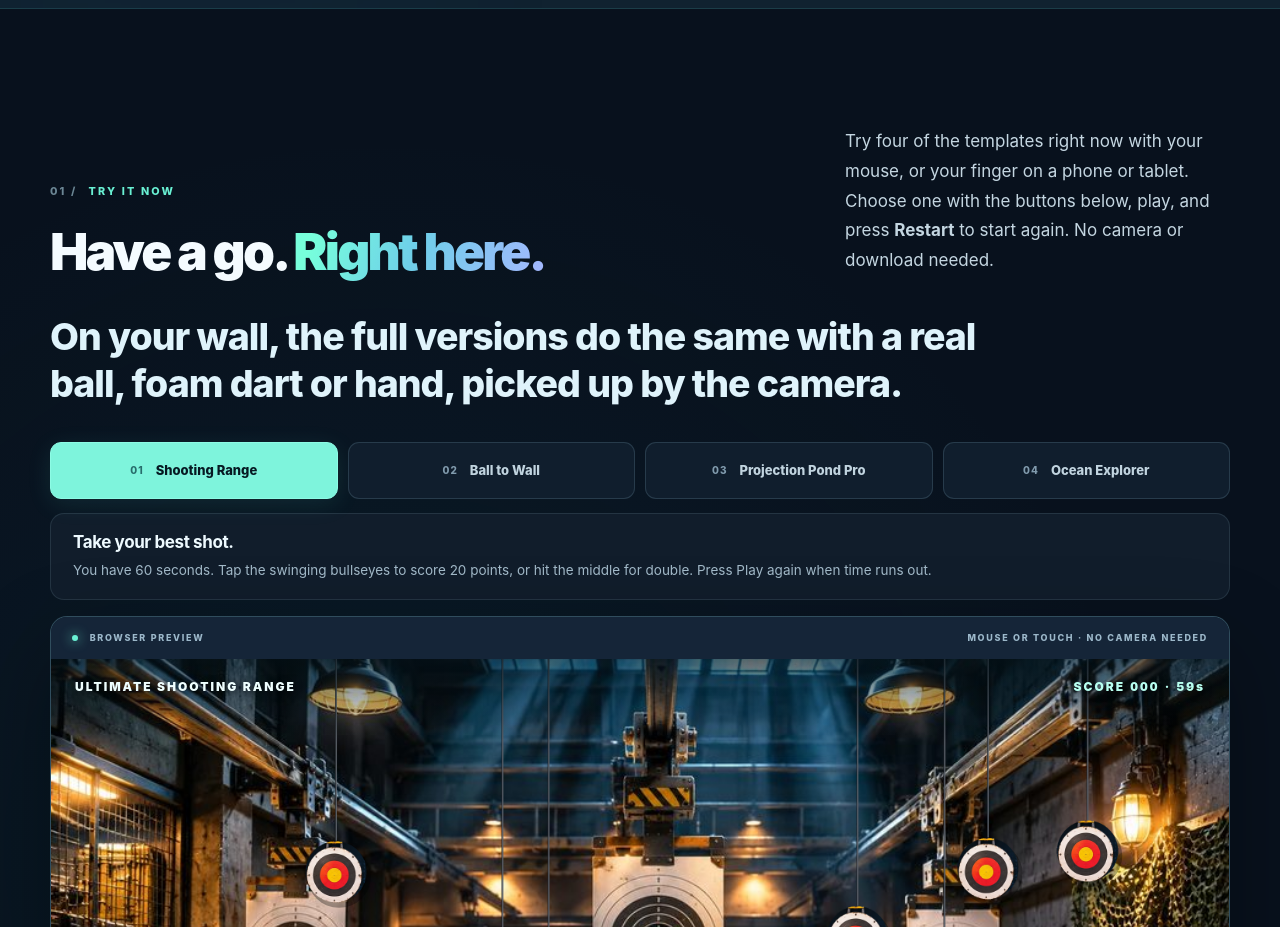
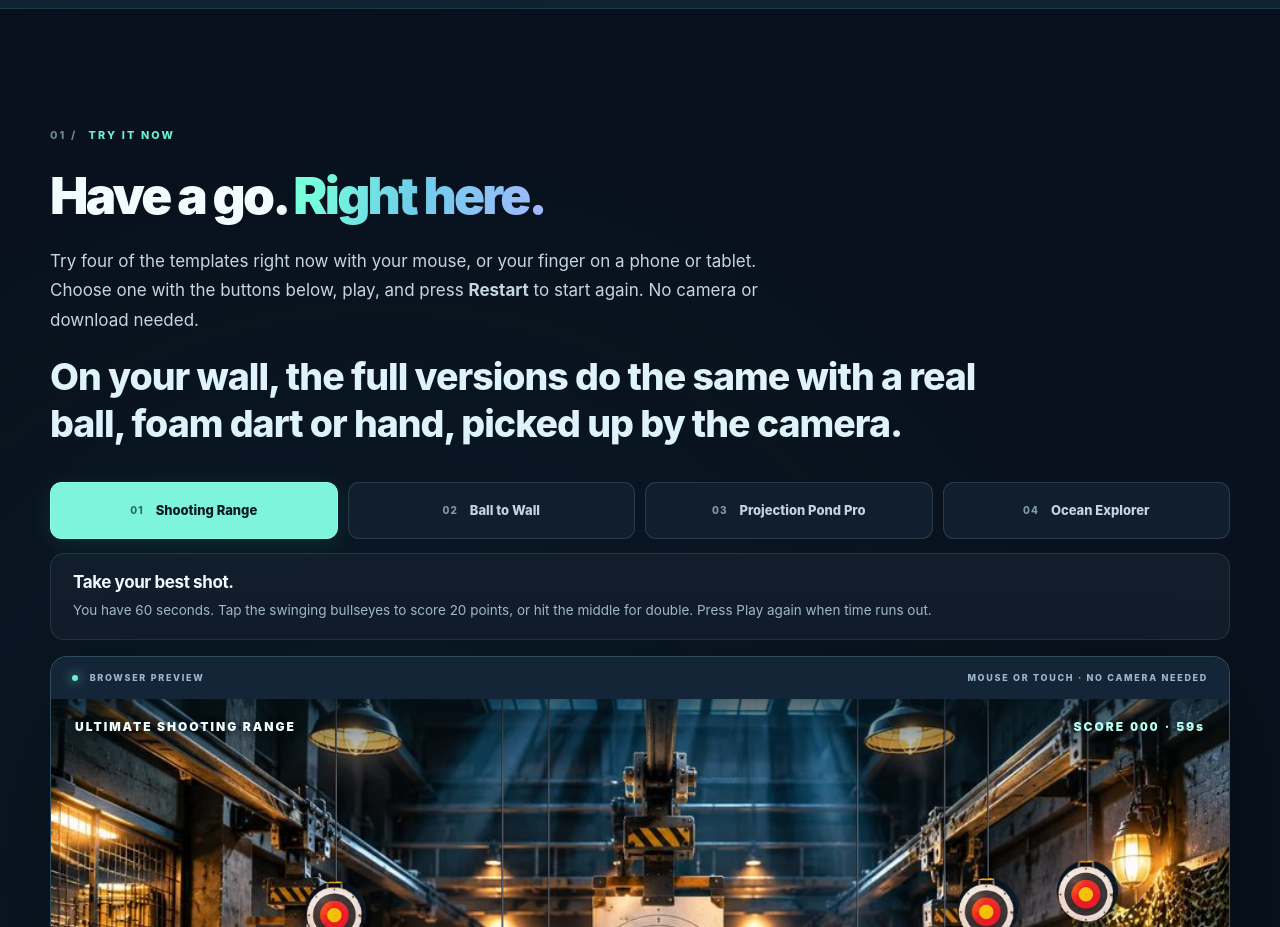
Before and after one commit to interactabuild/interactabuild.github.io, a plain HTML site: page index.html in a window 1280 px wide. Shown: the part 840-1767 px from the top of the page. Drawn offline with Linux system fonts and the light colour scheme; animation ran at ten frames a second.

Commit message:
Have a go: intro text directly above the "On your wall" line
Co-Authored-By: Claude Opus 5.5 <noreply@anthropic.com>

```diff
--- a/index.html
+++ b/index.html
@@ -75,8 +75,8 @@
         <div class="wrap">
           <div class="section-top demo-section-top">
             <div><p class="eyebrow"><span class="section-number">01 /</span> TRY IT NOW</p><h2 id="demos-heading">Have a go. <span class="gradient-type">Right here.</span></h2></div>
-            <p class="section-intro">Try four of the templates right now with your mouse, or your finger on a phone or tablet. Choose one with the buttons below, play, and press <strong>Restart</strong> to start again. No camera or download needed.</p>
           </div>
+          <p class="section-intro demo-intro">Try four of the templates right now with your mouse, or your finger on a phone or tablet. Choose one with the buttons below, play, and press <strong>Restart</strong> to start again. No camera or download needed.</p>
           <p class="demo-guide-note">On your wall, the full versions do the same with a real ball, foam dart or hand, picked up by the camera.</p>
           <div class="demo-switcher" role="tablist" aria-label="Choose a template to try">
             <button id="demo-tab-range" type="button" role="tab" aria-selected="true" aria-controls="demo-panel" class="demo-tab is-active" data-demo="range"><span class="demo-tab-num">01</span><span>Shooting Range</span></button>
--- a/site.css
+++ b/site.css
@@ -125,7 +125,8 @@
 .demo-guide-note{font-size:37.5px;line-height:1.25;font-weight:800;letter-spacing:-1px;color:#dff3fb;max-width:1000px;margin:0 0 34px}
 @media(max-width:650px){.demo-help-above{padding:15px 16px}.demo-help-above p{font-size:12.5px}}
 
-/* Have a go: a larger intro beside the heading. */
-.demo-section-top .section-intro{font-size:17px;line-height:1.75;max-width:470px;color:#c4d6e1}
-@media(max-width:650px){.demo-section-top .section-intro{font-size:16px}}
+/* Have a go: the heading on its own line, then the intro, then the "On your wall" line. */
+.demo-section-top{grid-template-columns:1fr;margin-bottom:22px}
+.section-intro.demo-intro{font-size:17px;line-height:1.75;max-width:760px;color:#c4d6e1;margin:0 0 18px}
+@media(max-width:650px){.section-intro.demo-intro{font-size:16px}}
 @media(max-width:650px){.demo-guide-note{font-size:28px;letter-spacing:-.6px;margin-bottom:26px}}
```
